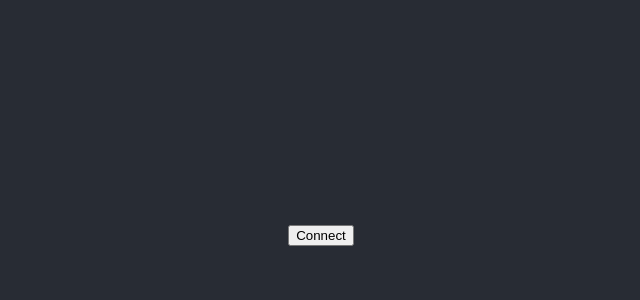
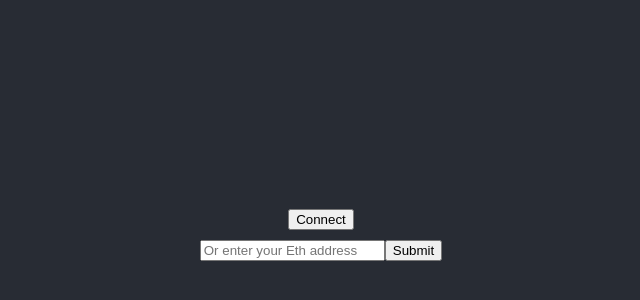
Before and after one commit to BoxedFruits/kaiju-ar, a React (Create React App) app: page / in a window 1280 px wide. Shown: the part 170-470 px from the top of the page, without its empty margins (319-959 px from the left). Built offline with nearby package versions, Linux system fonts and the light colour scheme.

Commit message:
use eth address as input alternative to connecting MM

```diff
--- a/src/components/connectWallet.tsx
+++ b/src/components/connectWallet.tsx
@@ -34,9 +34,21 @@ class ConnectAndFetchImages extends React.Component<{}, State>{
         }
     }
 
-    public fetchImages() {
-        // console.log("fetchImages")
-        fetch(`https://testnets-api.opensea.io/api/v1/assets?owner=${this.state.address}&asset_contract_address=${kaijuAddress}&order_direction=desc&offset=0&limit=50`, options)
+    public useAddress() {
+        const addressInput: HTMLInputElement = document.getElementById('eth_address') as HTMLInputElement;
+
+        if (addressInput.value.length != 42) { //Maybe do this feedback on the page
+            alert("Please input a valid Ethreum Address");
+            return;
+        }
+
+        this.fetchImages(addressInput.value)
+    };
+
+    public fetchImages(address?: string) {
+        console.log(address)
+        const userAddress = address ? address : this.state.address;
+        fetch(`https://testnets-api.opensea.io/api/v1/assets?owner=${userAddress}&asset_contract_address=${kaijuAddress}&order_direction=desc&offset=0&limit=50`, options)
             .then(response => response.json())
             .then(response => {
                 // console.log(response)
@@ -50,7 +62,13 @@ class ConnectAndFetchImages extends React.Component<{}, State>{
     render() {
         return (
             <div>
-                {this.state.address === '' && this.state.images.length === 0 ? <button onClick={this.connectWallet.bind(this)}>Connect</button> :
+                {this.state.address === '' && this.state.images.length === 0 ? <div>
+                    <button onClick={this.connectWallet.bind(this)}>Connect</button>
+                    <div>
+                        <input id="eth_address" type="text" placeholder="Or enter your Eth address" />
+                        <button onClick={this.useAddress.bind(this)}>Submit</button>
+                    </div>
+                </div> :
                     <ImageTileList images={this.state.images}></ImageTileList>
                 }
             </div>
```
